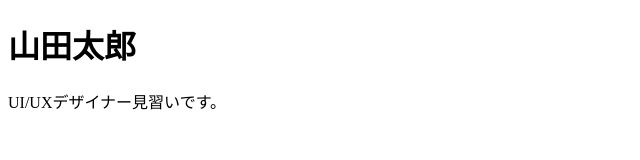
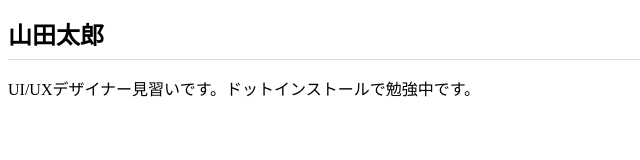
Before and after one commit to yuichiro50/yuichiro50.github.io, a plain HTML site: page index.html in a window 1280 px wide. Shown: the whole page, without its empty margins (0-640 px from the left). Drawn offline with Linux system fonts and the light colour scheme.

Commit message:
Add files via upload

```diff
--- a/css/styles.css
+++ b/css/styles.css
@@ -1,4 +1,4 @@
-h1 {
+h1{
   font-size: 24px;
   padding-bottom: 8px;
   border-bottom: 1px solid #ddd;
--- a/index.html
+++ b/index.html
@@ -3,11 +3,11 @@
   <head>
     <meta charset="utf-8">
     <title>山田太郎のポートフォリオサイト</title>
-    <meta charset="stylesheet" href="css/styles.css">
+    <link rel="stylesheet" href="css/styles.css">
   </head>
   <body>
     <h1>山田太郎</h1>
-    <p>UI/UXデザイナー見習いです。</p>
+    <p>UI/UXデザイナー見習いです。ドットインストールで勉強中です。</p>
   </body>
 
 </html>
```
